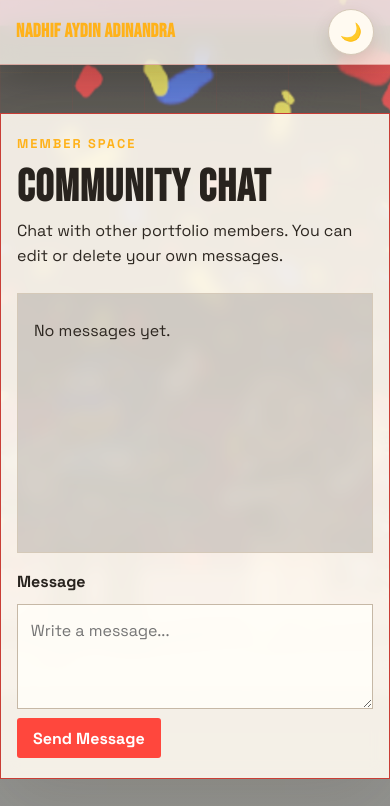
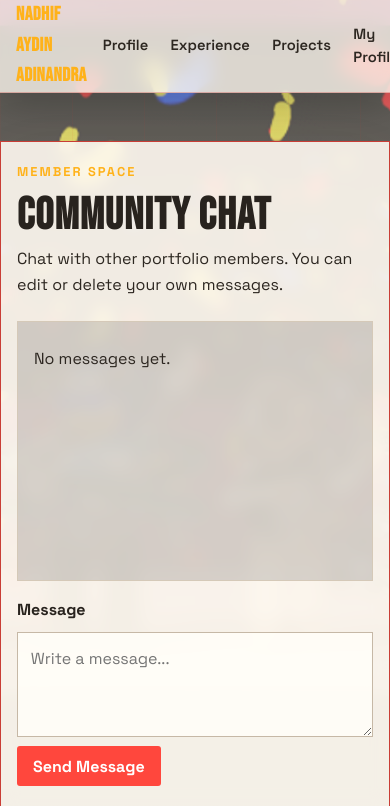
Before and after one commit to tayanadhif/myportofolio, a Django app: page /community/chat/ in a window 390 px wide; the page is wider, and only the part inside the window is pictured. Shown: the top 806 px of that part. Run offline with Django 5.2, Linux system fonts and the light colour scheme; the visitor is signed in with stand-in values (Sample User, id 1); data comes from the database, SQL or seed files in the repository; data that the repository does not hold is empty.

Commit message:
Membuat header bisa tertampil di mobile

```diff
--- a/portofolio/urls.py
+++ b/portofolio/urls.py
@@ -8,8 +8,9 @@ The `urlpatterns` list routes URLs to views. For more information please see:
 from django.contrib import admin
 from django.conf import settings
 from django.conf.urls.static import static
-from django.urls import include, path
+from django.urls import include, path, re_path
 from django.views.generic import RedirectView
+from django.views.static import serve
 
 urlpatterns = [
     path('admin/', admin.site.urls),
@@ -21,3 +22,5 @@ urlpatterns = [
 
 if settings.DEBUG:
     urlpatterns += static(settings.MEDIA_URL, document_root=settings.MEDIA_ROOT)
+else:
+    urlpatterns += [re_path(r"^media/(?P<path>.*)$", serve, {"document_root": settings.MEDIA_ROOT})]
--- a/static/css/style.css
+++ b/static/css/style.css
@@ -1060,10 +1060,6 @@ body.dark-mode .contact-form textarea::placeholder {
 
     .projects-grid {
         grid-template-columns: repeat(2, minmax(0, 1fr));
-    }
-
-    .site-header nav {
-        display: none;
     }
 }
 
```
